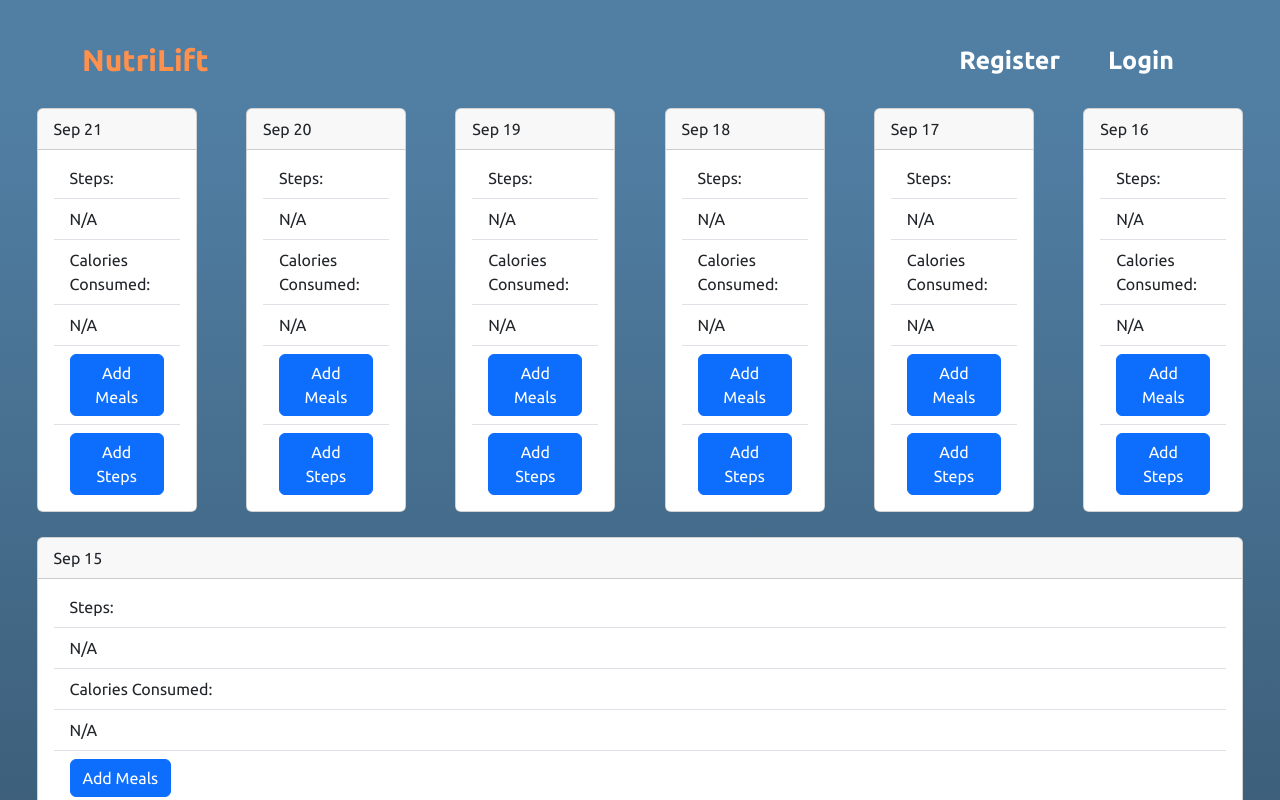
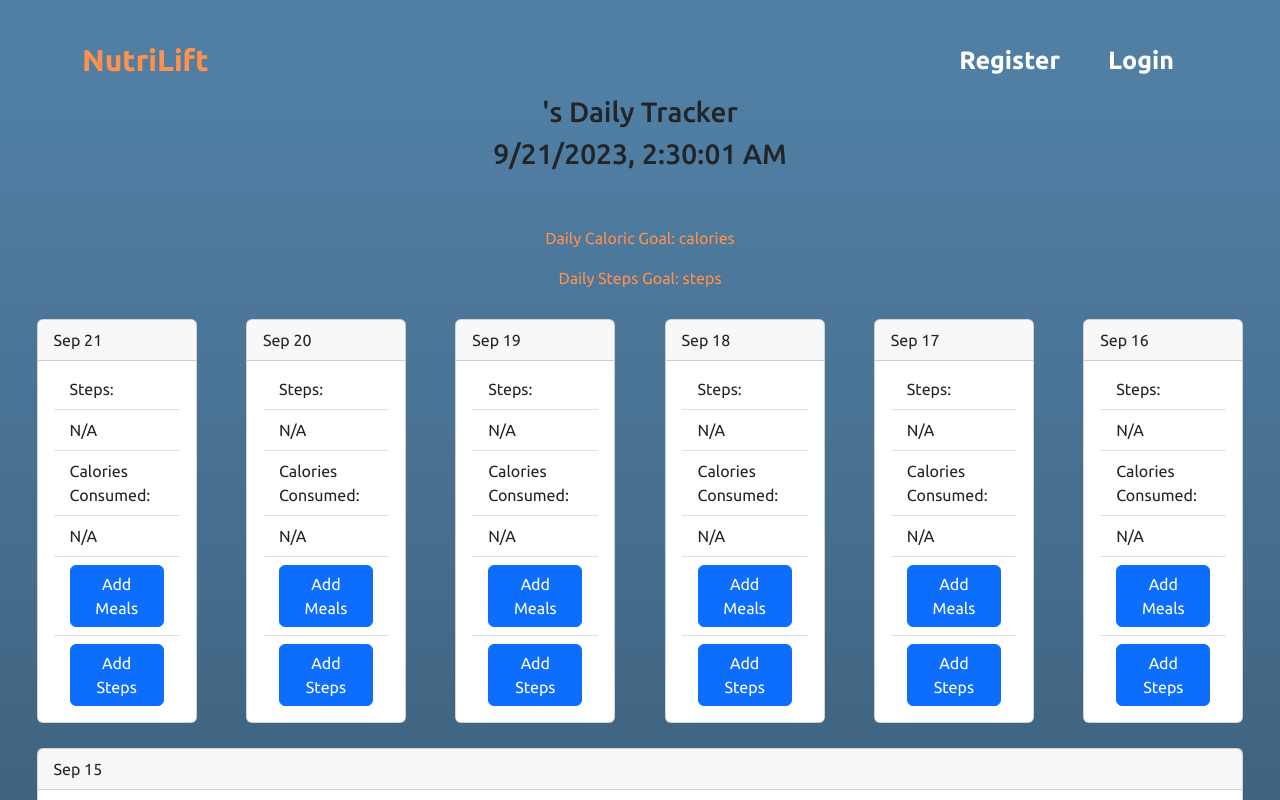
Before and after one commit to tangiambe/fitness-tracker, a React (Create React App) app in the folder frontend/tracker-app/: page /dashboard in a window 1280 px wide. Shown: the top 800 px of the page. Built offline with nearby package versions, Linux system fonts and the light colour scheme; no server answers.

Commit message:
Inserted heading back

```diff
--- a/frontend/tracker-app/src/components/dashboard/Dashboard.js
+++ b/frontend/tracker-app/src/components/dashboard/Dashboard.js
@@ -84,6 +84,15 @@ function Dashboard() {
       }
     return (
       <div fluid id="wrapper"> {/* Wrapper with margin */}
+        <div>
+          <h3 className="center-align">{Cookies.get('fname')} {Cookies.get('lname')}'s Daily Tracker</h3>
+          <h3 className="center-align"> <DateTimeDisplay /></h3><br/><br/>
+          {/* Displaying the 'dailyCaloricGoal' property */}
+          <p className="center-align">Daily Caloric Goal:  {Cookies.get('dailyCaloricGoal')} calories</p>
+          {/* Displaying the 'dailyStepsGoal' property */}
+          <p className="center-align">Daily Steps Goal: {Cookies.get('dailyStepsGoal')} steps</p>
+
+        </div>
         <div className="container-fluid">
           {[...Array(2).keys()].map((rowIndex) => (
             <div className="row" key={`row-${rowIndex}`}>
```
